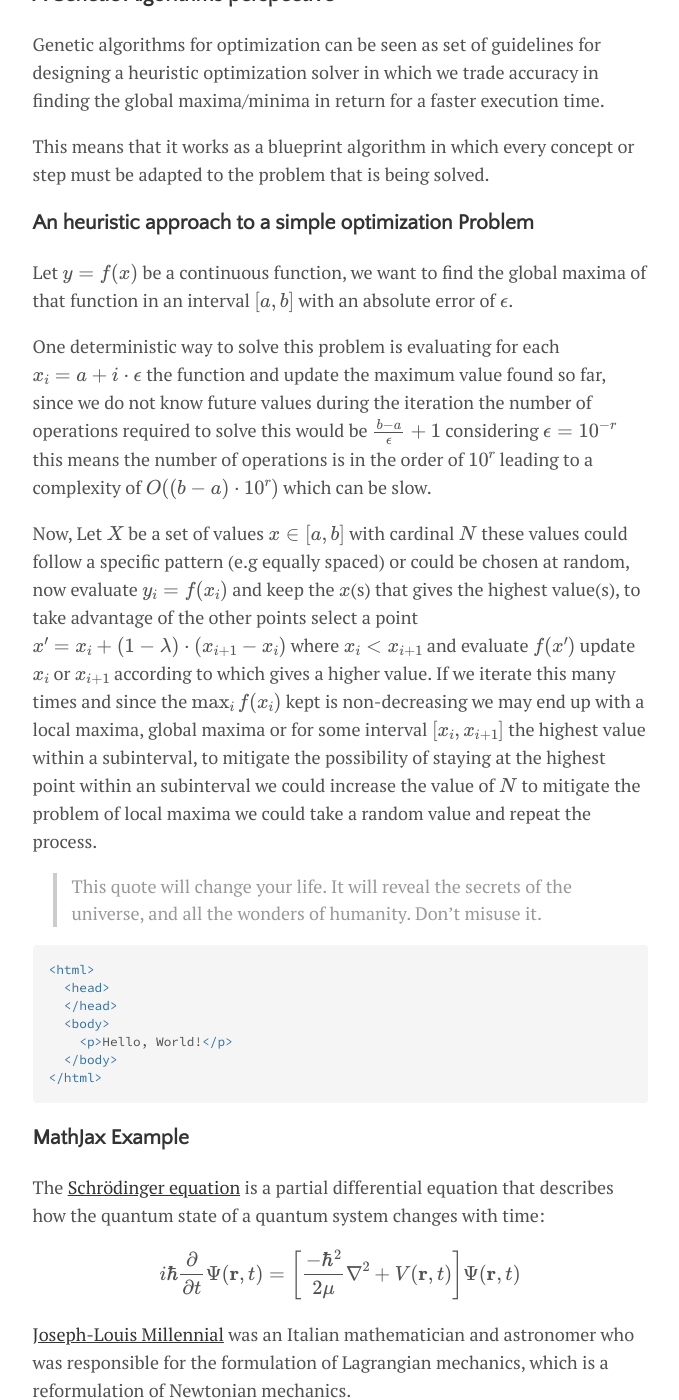
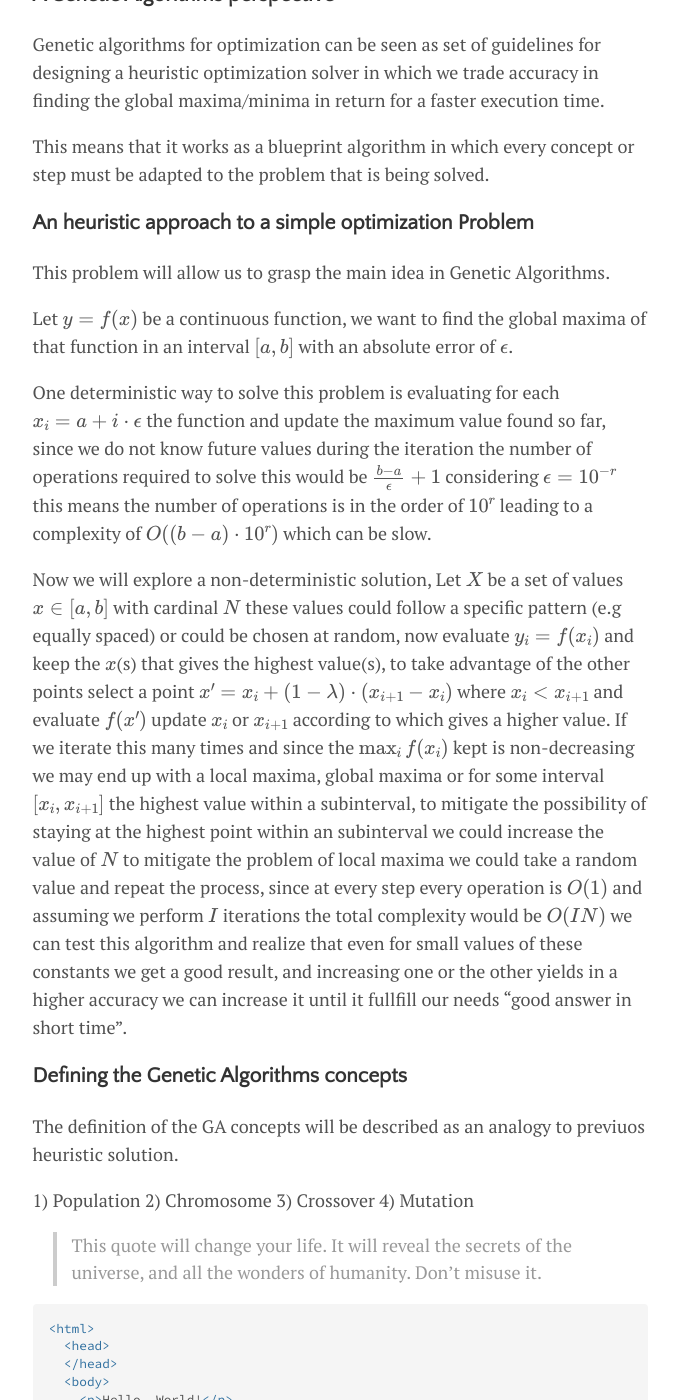
Before and after one commit to luisenriqueg/blog, a Jekyll site: the page built from _posts/2017-01-01-sample-post.md, in a window 1280 px wide and 1400 px high, scrolled down 707 px. Shown: the whole window, without its empty margins (300-979 px from the left). Built offline with Jekyll 4.4.1, drawn with Linux system fonts in a browser that asks for light colours; nearby versions of some CDN libraries; formulas are drawn with MathJax 3.

Commit message:
Added more to 1D heuristic
started to define concepts

```diff
--- a/_posts/2017-01-01-sample-post.md
+++ b/_posts/2017-01-01-sample-post.md
@@ -19,13 +19,23 @@ This means that it works as a blueprint algorithm in which every concept or step
 
 ### An heuristic approach to a simple optimization Problem
 
+This problem will allow us to grasp the main idea in Genetic Algorithms.
+
 Let $y = f(x)$ be a continuous function, we want to find the global maxima of that function in an interval $\[a,b\]$ with an absolute error of $\epsilon$.
 
 One deterministic way to solve this problem is evaluating for each $x_i = a + i\cdot\epsilon$ the function and update the maximum value found so far, since we do not know future values during the iteration the number of operations required to solve this would be $\frac{b-a}{\epsilon}+1$ considering $\epsilon = 10^{-r}$ this means the number of operations is in the order of $10^r$ leading to a complexity of $O((b-a)\cdot 10^r)$ which can be slow.
 
 
-Now, Let $X$ be a set of values $x \in \[a,b\]$ with cardinal $N$ these values could follow a specific pattern (e.g equally spaced) or could be chosen at random, now  evaluate $y_i=f(x_i)$ and keep the $x$(s) that gives the highest value(s), to take advantage of the other points select a point $x'=x_i + (1-\lambda)\cdot (x_{i+1}-x_i)$ where $x_i < x_{i+1}$ and evaluate $f(x')$ update $x_i$ or $x_{i+1}$ according to which gives a higher value. If we iterate this many times and since the $\max_i f(x_i)$ kept is non-decreasing we may end up with a local maxima, global maxima or for some interval $\[x_i,x_{i+1}\]$ the highest value within a subinterval, to mitigate the possibility of staying at the highest point within an subinterval we could increase the value of $N$ to mitigate the problem of local maxima we could take a random value and repeat the process.
+Now we will explore a non-deterministic solution, Let $X$ be a set of values $x \in \[a,b\]$ with cardinal $N$ these values could follow a specific pattern (e.g equally spaced) or could be chosen at random, now  evaluate $y_i=f(x_i)$ and keep the $x$(s) that gives the highest value(s), to take advantage of the other points select a point $x'=x_i + (1-\lambda)\cdot (x_{i+1}-x_i)$ where $x_i < x_{i+1}$ and evaluate $f(x')$ update $x_i$ or $x_{i+1}$ according to which gives a higher value. If we iterate this many times and since the $\max_i f(x_i)$ kept is non-decreasing we may end up with a local maxima, global maxima or for some interval $\[x_i,x_{i+1}\]$ the highest value within a subinterval, to mitigate the possibility of staying at the highest point within an subinterval we could increase the value of $N$ to mitigate the problem of local maxima we could take a random value and repeat the process, since at every step every operation is $O(1)$ and assuming we perform $I$ iterations the total complexity would be $O(IN)$ we can test this algorithm and realize that even for small values of these constants we get a good result, and increasing one or the other yields in a higher accuracy we can increase it until it fullfill our needs "good answer in short time".
 
+### Defining the Genetic Algorithms concepts
+
+The definition of the GA concepts will be described as an analogy to previuos heuristic solution.
+
+1) Population
+2) Chromosome
+3) Crossover
+4) Mutation
 
 
 
```
